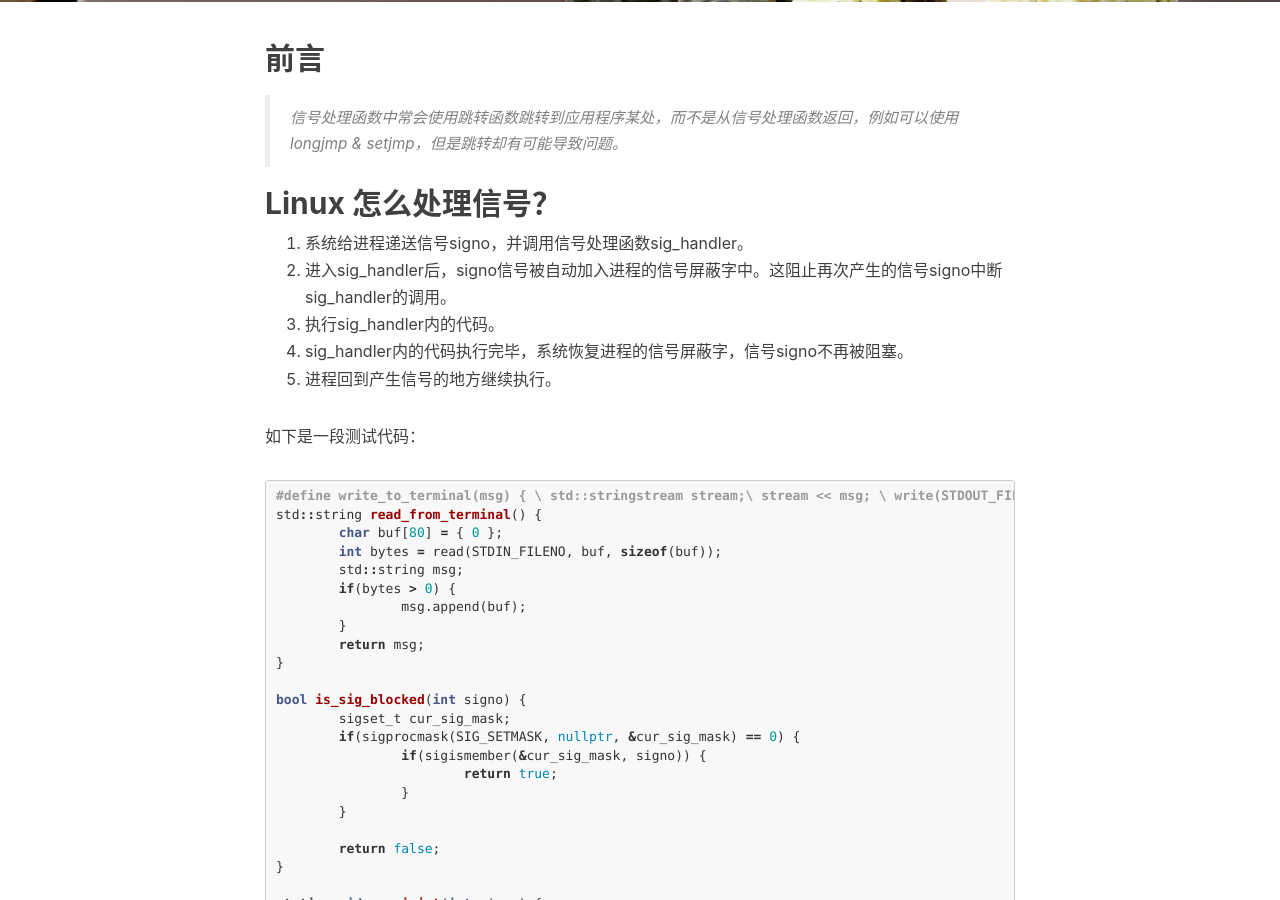
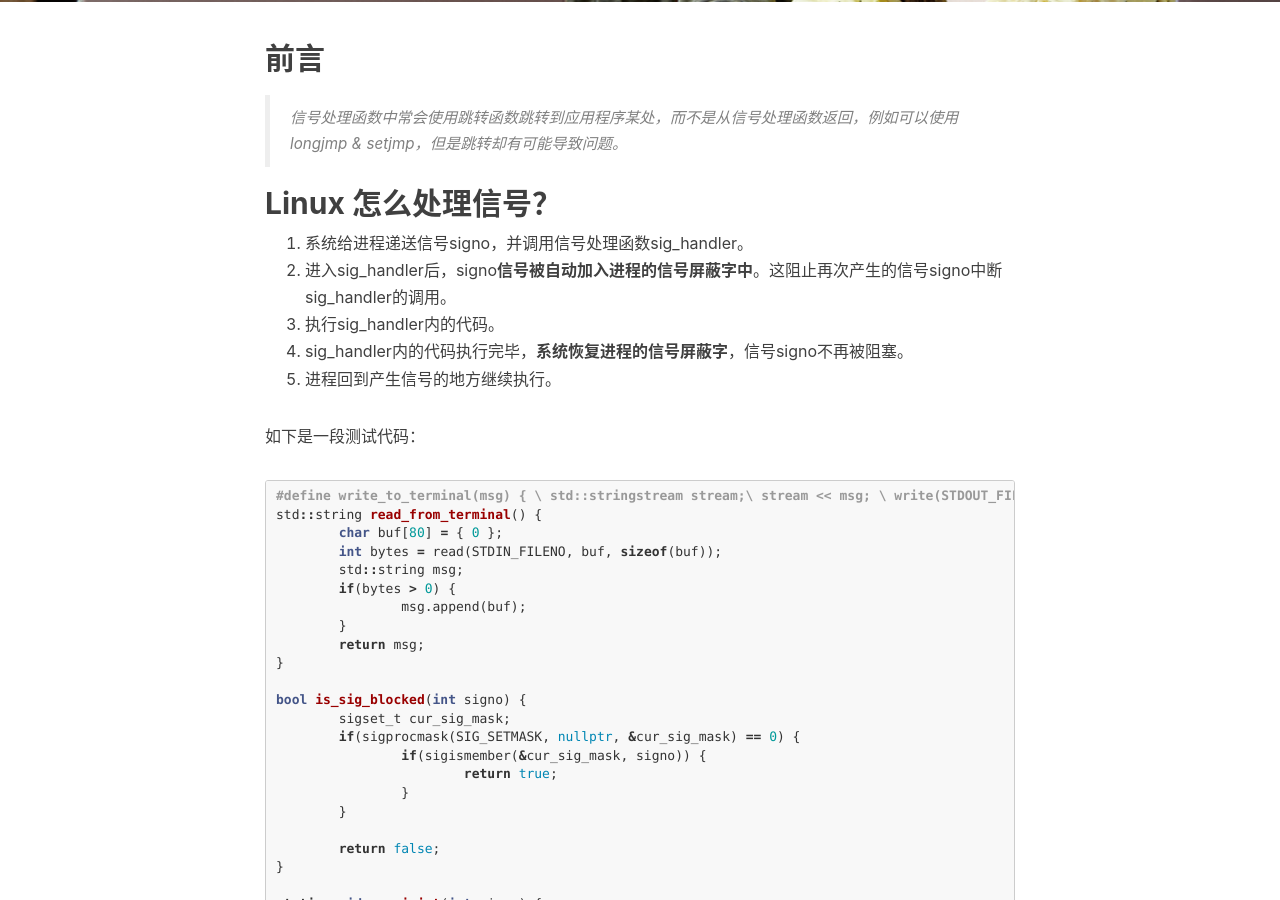
Before and after one commit to ttyrion/ttyrion.github.io, a Jekyll site: the page built from _posts/2018-09-12-【Linux】自动信号屏蔽和 longjmp的问题.md, in a window 1280 px wide and 900 px high, scrolled down 572 px. Built offline with Jekyll 4.4.1, drawn with Linux system fonts in a browser that asks for light colours; nearby versions of some CDN libraries; comment, search, counter and statistics services are not loaded; some of the changed text lies outside the part shown.

Commit message:
改排版

```diff
--- a/_posts/2018-09-12-【Linux】自动信号屏蔽和 longjmp的问题.md
+++ b/_posts/2018-09-12-【Linux】自动信号屏蔽和 longjmp的问题.md
@@ -15,9 +15,9 @@ tags:
 
 ## Linux 怎么处理信号？
 1. 系统给进程递送信号signo，并调用信号处理函数sig_handler。
-2. 进入sig_handler后，signo信号被自动加入进程的信号屏蔽字中。这阻止再次产生的信号signo中断sig_handler的调用。
+2. 进入sig_handler后，signo**信号被自动加入进程的信号屏蔽字中**。这阻止再次产生的信号signo中断sig_handler的调用。
 3. 执行sig_handler内的代码。
-4. sig_handler内的代码执行完毕，系统恢复进程的信号屏蔽字，信号signo不再被阻塞。
+4. sig_handler内的代码执行完毕，**系统恢复进程的信号屏蔽字**，信号signo不再被阻塞。
 5. 进程回到产生信号的地方继续执行。
 
 如下是一段测试代码：
```
Also changed, not shown: other parts of _posts/2018-09-12-【Linux】自动信号屏蔽和 longjmp的问题.md (+10 -10 lines).
